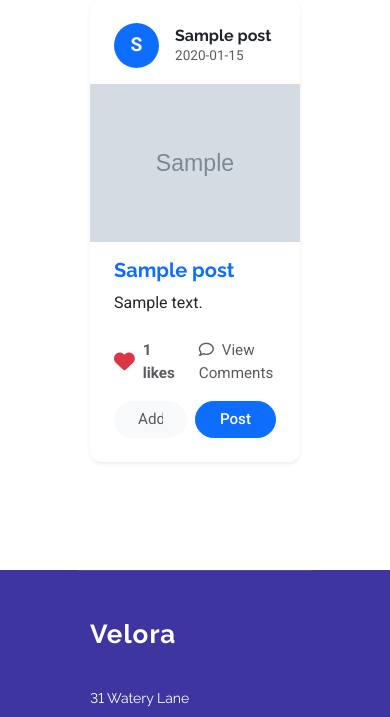
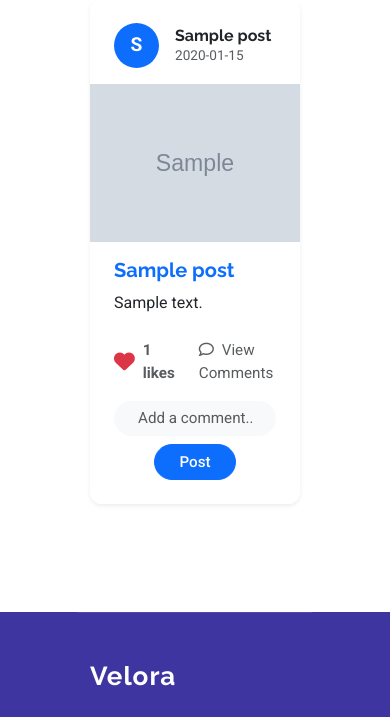
Before and after one commit to abdasath/Velora, a Flask app: page / in a window 390 px wide. Shown: the part 738-1455 px from the top of the page. Run offline with Flask 3, Linux system fonts and the light colour scheme; a user stored in the database is signed in; tables that the repository leaves empty hold one stand-in row (values such as "Sample post"); grey boxes marked "Sample" are stand-in pictures; some libraries are stand-ins or nearby versions.

Commit message:
Fix mobile comment form layout: use responsive grid to stack on mobile while preserving exact desktop layout

```diff
--- a/templates/index.html
+++ b/templates/index.html
@@ -55,10 +55,16 @@
           </div>
 
           <!-- Add Comment Form -->
-          <form action="/comment/{{d.post_id}}" method="post" class="d-flex mt-3">
+          <form action="/comment/{{d.post_id}}" method="post" class="mt-3">
             <input type="hidden" name="commented" value="{{ current_user.first_name }} {{ current_user.last_name }}"/>
-            <input type="text" name="comment" class="form-control border-0 bg-light rounded-pill px-4 me-2" placeholder="Add a comment..." required style="font-size: 0.95rem;">
-            <button type="submit" class="btn btn-primary rounded-pill px-4" style="font-size: 0.95rem; font-weight: 500;">Post</button>
+            <div class="row g-2 align-items-center">
+              <div class="col-12 col-md">
+                <input type="text" name="comment" class="form-control border-0 bg-light rounded-pill px-4 w-100" placeholder="Add a comment..." required style="font-size: 0.95rem;">
+              </div>
+              <div class="col-12 col-md-auto text-center">
+                <button type="submit" class="btn btn-primary rounded-pill px-4" style="font-size: 0.95rem; font-weight: 500;">Post</button>
+              </div>
+            </div>
           </form>
         </div>
 
```
